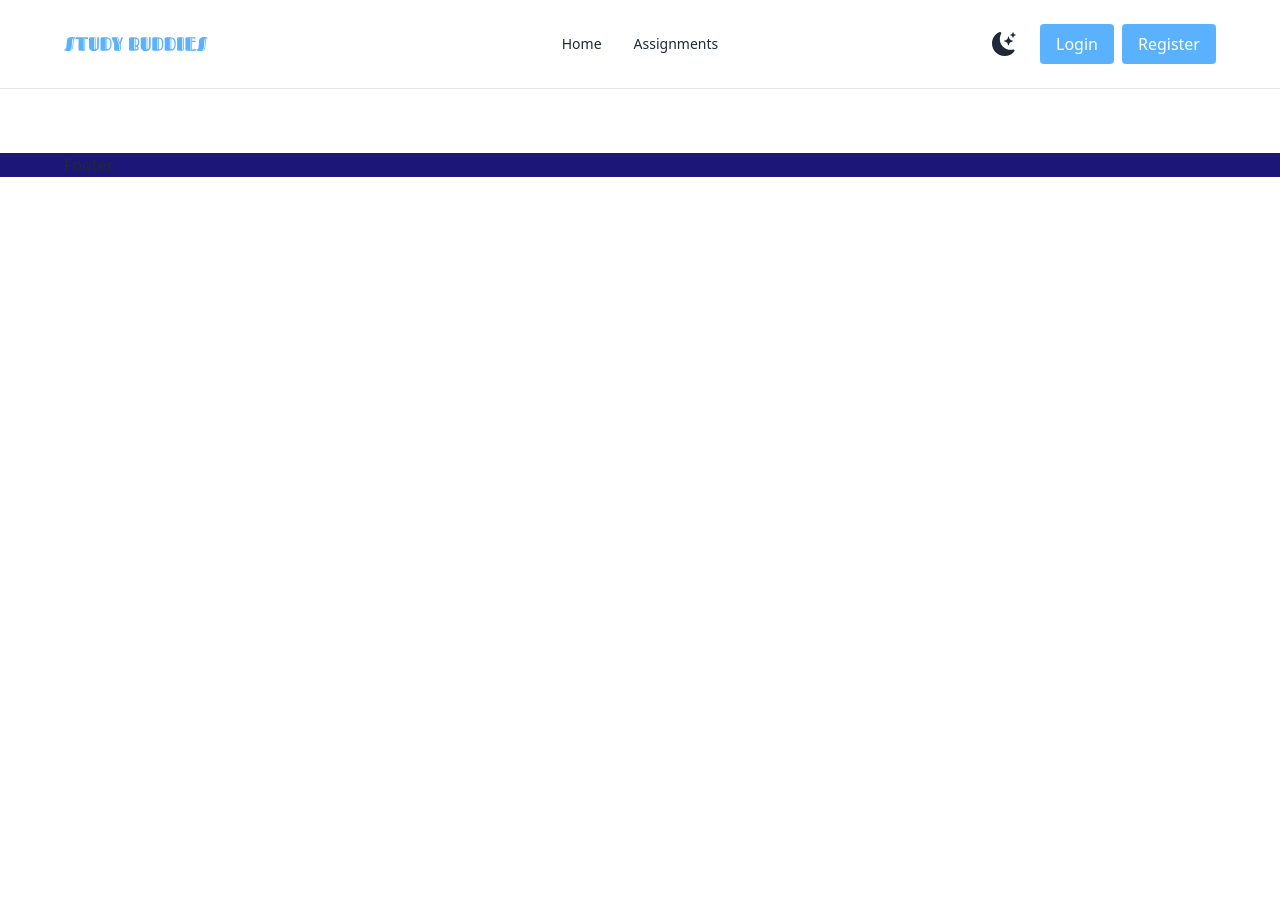
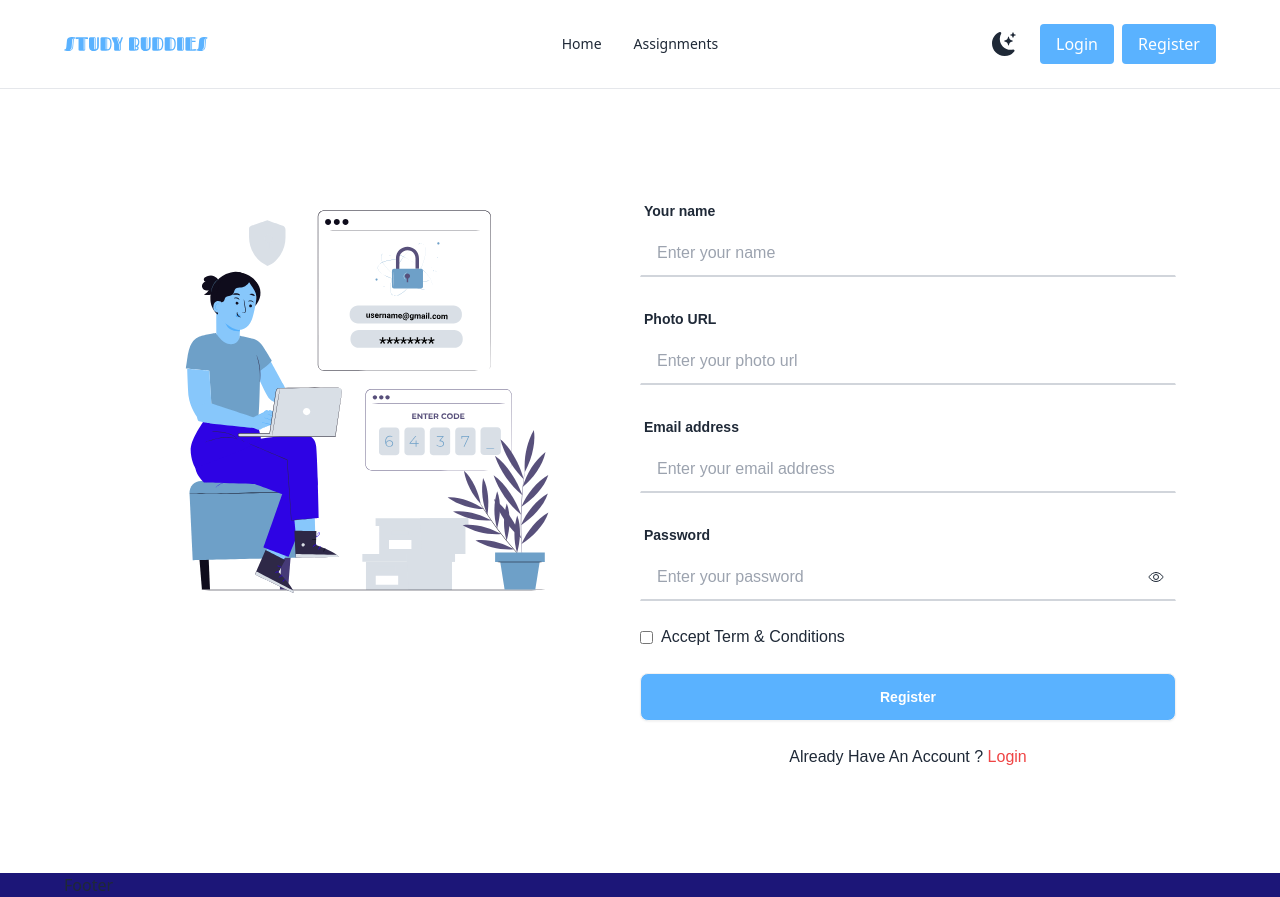
Before and after one commit to shRahat10/study-buddies-client, a React (Vite) app: page /register in a window 1280 px wide. Before the commit the page ends 800 px from the top, so only its background shows below. Built offline with nearby package versions, Linux system fonts and the light colour scheme; no server answers.

Commit message:
register

```diff
--- a/package.json
+++ b/package.json
@@ -22,7 +22,9 @@
     "react-icons": "^5.2.1",
     "react-router-dom": "^6.23.1",
     "react-toastify": "^10.0.5",
-    "sort-by": "^1.2.0"
+    "sort-by": "^1.2.0",
+    "sweetalert2": "^11.11.0",
+    "sweetalert2-react-content": "^5.0.7"
   },
   "devDependencies": {
     "@types/react": "^18.2.66",
--- a/src/pages/Register.jsx
+++ b/src/pages/Register.jsx
@@ -1,9 +1,129 @@
+import { useForm } from "react-hook-form"
+import { useContext, useState } from "react";
+import { IoEyeOffOutline, IoEyeOutline } from "react-icons/io5";
+import { Link, useNavigate, useLocation } from "react-router-dom";
+import { AuthContext } from "../provider/AuthProvider";
+import Swal from 'sweetalert2'
+import withReactContent from 'sweetalert2-react-content'
+import { Helmet } from "react-helmet-async";
+import { useLottie } from "lottie-react";
+import registerr from "../assets/lottie/register.json";
 
+const MySwal = withReactContent(Swal)
 
 const Register = () => {
+    const { userRegistration, updateUserProfile } = useContext(AuthContext);
+    const { register, handleSubmit, formState: { errors }, } = useForm()
+    const [showPass, setShowPass] = useState(false);
+    const [errorMessage, setErrorMessage] = useState(null);
+    const location = useLocation();
+    const navigate = useNavigate();
+
+    const options = {
+        animationData: registerr,
+        loop: true,
+        style: { height: 400, }
+    };
+    const { View } = useLottie(options);
+
+    const onSubmit = (data) => {
+        const { name, photoUrl, email, password } = data;
+
+        if (password.length < 6) {
+            setErrorMessage("Password must be at least 6 characters long");
+        }
+        else if (!password.match(/[a-z]/)) {
+            setErrorMessage("Password must contain at least one lowercase letter");
+        }
+        else if (!password.match(/[A-Z]/)) {
+            setErrorMessage("Password must contain at least one uppercase letter");
+        }
+        else {
+            userRegistration(email, password)
+                .then(result => {
+                    console.log(result);
+                    updateUserProfile(name, photoUrl)
+                        .then(result => {
+                            console.log(result);
+                            MySwal.fire({
+                                title: <p className="text-3xl font-bold text-primary mb-4">Welcome Buddy!</p>,
+                                html: (
+                                    <div className="text-lg">
+                                        <p>You have successfully registered.</p>
+                                        <p>Thank you for registering. You are now a part of our study group now!</p>
+                                    </div>
+                                ),
+                                icon: "success",
+                                confirmButtonColor: 'lime',
+                                confirmButtonText: "Let's get started!"
+                            })
+                                .then(() => {
+                                    navigate(location?.state ? location.state : "/");
+                                });
+                        })
+                })
+                .catch(error => {
+                    console.log(error);
+                })
+
+        }
+    }
+
     return (
-        <div>
-
+        <div className=" mx-auto lg:mt-10 dark:text-white p-10 grid grid-cols-1 md:grid-cols-2">
+            <Helmet>
+                <title>Study Buddies | Register</title>
+            </Helmet>
+            <div>{View}</div>
+            <form onSubmit={handleSubmit(onSubmit)} className=" space-y-6">
+                <div className="form-control">
+                    <label className="label">
+                        <span className="label-text font-bold dark:text-white">Your name</span>
+                    </label>
+                    <input name="name" type="text" placeholder="Enter your name" className="bg-transparent input rounded-none border-b-2 border-b-gray-300 focus:outline-none focus:border-0 focus:border-b-2 focus:border-b-primary" {...register("name", { required: true })} />
+                    {errors.name && <span className=" text-red-500">This field is required</span>}
+                </div>
+                <div className="form-control">
+                    <label className="label">
+                        <span className="label-text font-bold dark:text-white">Photo URL</span>
+                    </label>
+                    <input name="photoUrl" type="text" placeholder="Enter your photo url" className="bg-transparent input rounded-none border-b-2 border-b-gray-300 focus:outline-none focus:border-0 focus:border-b-2 focus:border-b-primary" {...register("photoUrl", { required: true })} />
+                    {errors.photoUrl && <span className=" text-red-500">This field is required</span>}
+                </div>
+                <div className="form-control">
+                    <label className="label">
+                        <span className="label-text font-bold dark:text-white">Email address</span>
+                    </label>
+                    <input name="email" type="email" placeholder="Enter your email address" className="bg-transparent input rounded-none border-b-2 border-b-gray-300 focus:outline-none focus:border-0 focus:border-b-2 focus:border-b-primary" {...register("email", { required: true })} />
+                    {errors.email && <span className=" text-red-500">This field is required</span>}
+                </div>
+                <div className="form-control">
+                    <label className="label">
+                        <span className="label-text font-bold dark:text-white">Password</span>
+                    </label>
+                    <span className=" flex relative">
+                        <input name="password" type={showPass ? 'text' : 'password'} placeholder="Enter your password" className=" bg-transparent w-full input rounded-none border-b-2 border-b-gray-300 focus:outline-none focus:border-0 focus:border-b-2 focus:border-b-primary" {...register("password", { required: true })} />
+                        <span className=" absolute top-1/3 right-3" onClick={() => setShowPass(!showPass)}>
+                            {
+                                showPass ? <IoEyeOffOutline /> : <IoEyeOutline />
+                            }
+                        </span>
+                    </span>
+                    {errors.password && <span className=" text-red-500">This field is required</span>}
+                    {errorMessage && <span className=" text-red-500">{errorMessage}</span>}
+                </div>
+                <div className="form-control flex flex-row items-center">
+                    <input name="checkbox" type="checkbox" id="termsAndConditions" className="mr-2" {...register("checkbox", { required: true })} />
+                    <label htmlFor="termsAndConditions" className="cursor-pointer">
+                        Accept Term & Conditions
+                    </label>
+                </div>
+                {errors.checkbox && <span className=" text-red-500">Accept our term & conditions to proceed</span>}
+                <div className="form-control mt-6">
+                    <button className="btn text-white bg-primary hover:bg-transparent hover:border hover:border-primary hover:text-primary transition duration-300 ease-in-out">Register</button>
+                </div>
+                <p className=" mt-3 text-center">Already Have An Account ? <Link className=" text-red-500" to={'/login'}>Login</Link></p>
+            </form>
         </div>
     );
 };
```
Also changed, not shown: 1 other file (tests, documents, lock files or other folders).
